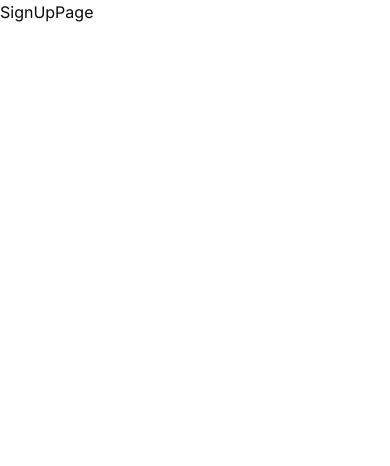
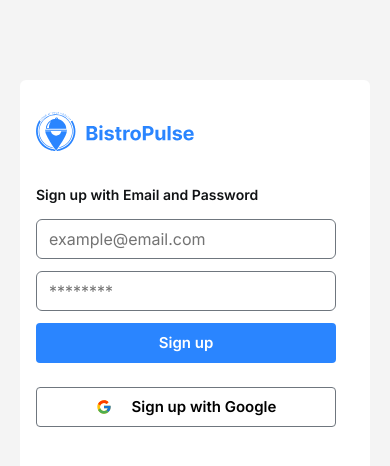
Before and after one commit to paulinasprojects/bistropulse-dev, a Next.js app: page /sign-up in a window 390 px wide. Shown: the top 466 px of the page. Built offline with nearby package versions, Linux system fonts and the light colour scheme.

Commit message:
added sign up page + responsive sign up  form

```diff
--- a/src/app/(auth)/sign-in/page.tsx
+++ b/src/app/(auth)/sign-in/page.tsx
@@ -3,9 +3,7 @@
 const SignInPage = () => {
   return (
     <div className="bg-[#f4f4f4] w-full min-h-screen pt-20">
-      <div>
         <SignInForm/>
-      </div>
     </div>
   )
 }
--- a/src/app/(auth)/sign-up/page.tsx
+++ b/src/app/(auth)/sign-up/page.tsx
@@ -1,6 +1,10 @@
+import { SignUpForm } from "@/components/forms/sign-up-form"
+
 const SignUpPage = () => {
   return (
-    <div>SignUpPage</div>
+    <div className="bg-[#f4f4f4] w-full min-h-screen pt-20">
+      <SignUpForm/>
+    </div>
   )
 }
 
--- a/src/components/forms/sign-in-from.tsx
+++ b/src/components/forms/sign-in-from.tsx
@@ -1,4 +1,5 @@
 "use client";
+import Image from "next/image";
 import { useRouter } from "next/navigation";
 import { FcGoogle } from "react-icons/fc";
 import { z } from "zod";
@@ -13,8 +14,7 @@
   FormItem,
   FormMessage
 } from '@/components/ui/form';
-import Image from "next/image";
-import { Button } from "../ui/button";
+import { Button } from "@/components/ui/button";
 
 export const SignInForm = () => {
   const router = useRouter();
@@ -43,7 +43,7 @@
         height={51}
         className=""
       />
-      <p className="mt-8 text-sm font-semibold leading-[24px] text-[#111315]">Sign up with Email and Password</p>
+      <p className="mt-8 text-sm font-semibold leading-[24px] text-[#111315]">Sign in with Email and Password</p>
       <Form {...form}>
         <form onSubmit={form.handleSubmit(onSubmit)}>
           <div className="mt-3 flex flex-col gap-3">
@@ -71,10 +71,10 @@
                 </FormItem>
               )}
             />
-            <Button type="submit" className="bg-[#2A85FF] text-white rounded-[4px] max-w-[400px] max-sm:max-w-[300px]">Sign up</Button>
-            <Button variant="outline" className="mt-3 text-black rounded-[4px] max-w-[400px] max-sm:max-w-[300px] border-[1px] border-[#6F767E] flex items-center gap-5">
+            <Button type="submit" className="bg-[#2A85FF] text-white rounded-[4px] max-w-[400px] max-sm:max-w-[300px] text-[15px] font-semibold leading-[24px]">Sign in</Button>
+            <Button variant="outline" className="mt-3 text-black rounded-[4px] max-w-[400px] max-sm:max-w-[300px] border-[1px] text-[15px] font-semibold leading-[24px] border-[#6F767E] flex items-center gap-5">
               <FcGoogle/>
-              Sign up with Google
+              Sign in with Google
             </Button>
           </div>
         </form>
--- a/src/components/forms/sign-up-form.tsx
+++ b/src/components/forms/sign-up-form.tsx
@@ -1,5 +1,86 @@
+"use client";
+
+import Image from "next/image";
+import { useRouter } from "next/navigation";
+import { z } from "zod";
+import { FcGoogle } from "react-icons/fc";
+import { useForm } from "react-hook-form";
+import { zodResolver } from "@hookform/resolvers/zod";
+import { signUpSchema } from "@/lib/schemas";
+import { Input } from "@/components/ui/input";
+import {
+  Form,
+  FormControl,
+  FormField,
+  FormItem,
+  FormMessage
+} from '@/components/ui/form';
+import { Button } from "@/components/ui/button";
+
+
 export const SignUpForm = () => {
+  const router = useRouter();
+
+  const form = useForm<z.infer<typeof signUpSchema>>({
+    resolver: zodResolver(signUpSchema),
+    defaultValues: {
+      email: "",
+      password: "",
+    },
+  });
+
+  const onSubmit = async (values: z.infer<typeof signUpSchema>) => {
+    console.log(values);
+    form.reset();
+    router.push("/sign-in");
+  };
+
   return (
-    <div>SignUpForm</div>
+    <div className="bg-white max-w-[480px] max-sm:max-w-[350px] h-[440px] rounded-md mx-auto">
+      <div className="pt-8 pl-10 max-sm:pl-4">
+        <Image
+          src="/bistro-logo.svg"
+          alt="logo"
+          width={219}
+          height={51}
+        />
+        <p className="mt-8 text-sm font-semibold leading-[24px] text-[#111315]">Sign up with Email and Password</p>
+        <Form {...form}>
+          <form onSubmit={form.handleSubmit(onSubmit)}>
+            <div className="mt-3 flex flex-col gap-3">
+              <FormField
+                control={form.control}
+                name="email"
+                render={({field}) => (
+                  <FormItem>
+                    <FormControl>
+                      <Input type="email" {...field} className="border-[1px] border-[#6F767E] max-w-[400px] max-sm:max-w-[300px]" placeholder="example@email.com"/>
+                    </FormControl>
+                    <FormMessage/>
+                  </FormItem>
+                )}
+              />
+              <FormField
+                control={form.control}
+                name="password"
+                render={({field}) => (
+                  <FormItem>
+                    <FormControl>
+                      <Input type="password" {...field} className="border-[1px] border-[#6F767E] max-w-[400px] max-sm:max-w-[300px]" placeholder="********"/>
+                    </FormControl>
+                    <FormMessage/>
+                  </FormItem>
+                )}
+              />
+              <Button type="submit" className="bg-[#2A85FF] text-white rounded-[4px] max-w-[400px] max-sm:max-w-[300px] text-[15px] font-semibold leading-[24px]">Sign up</Button>
+              <Button variant="outline" className="mt-3 text-black rounded-[4px] max-w-[400px] max-sm:w-[300px] border-[1px] border-[#6F767E] text-[15px] font-semibold leading-[24px] flex items-center gap-5">
+                <FcGoogle/>
+                Sign up with Google
+              </Button>
+            </div>
+          </form>
+        </Form>
+      </div>
+    </div>
   )
 }
```
